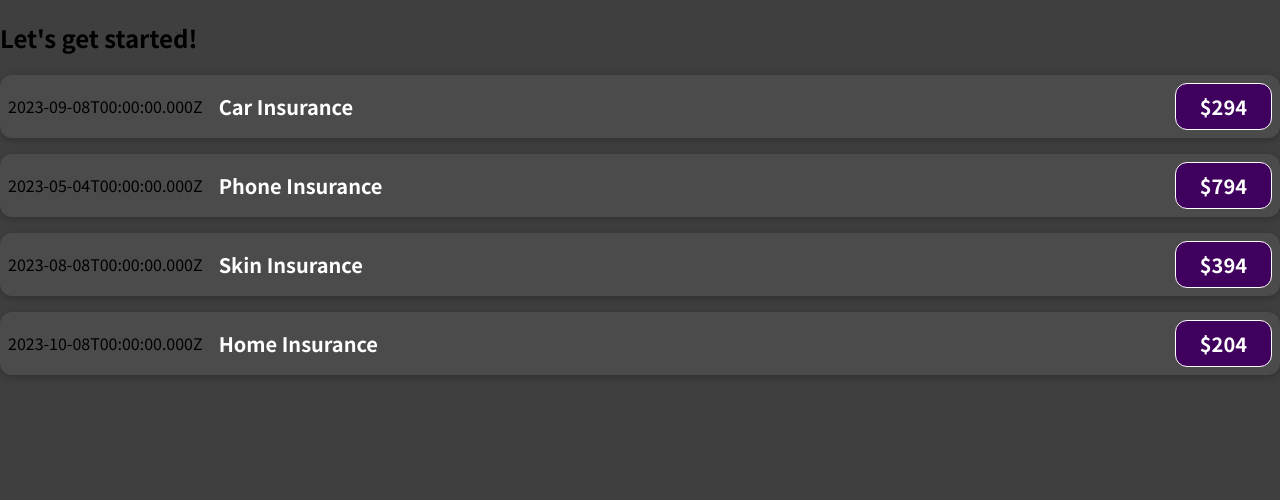
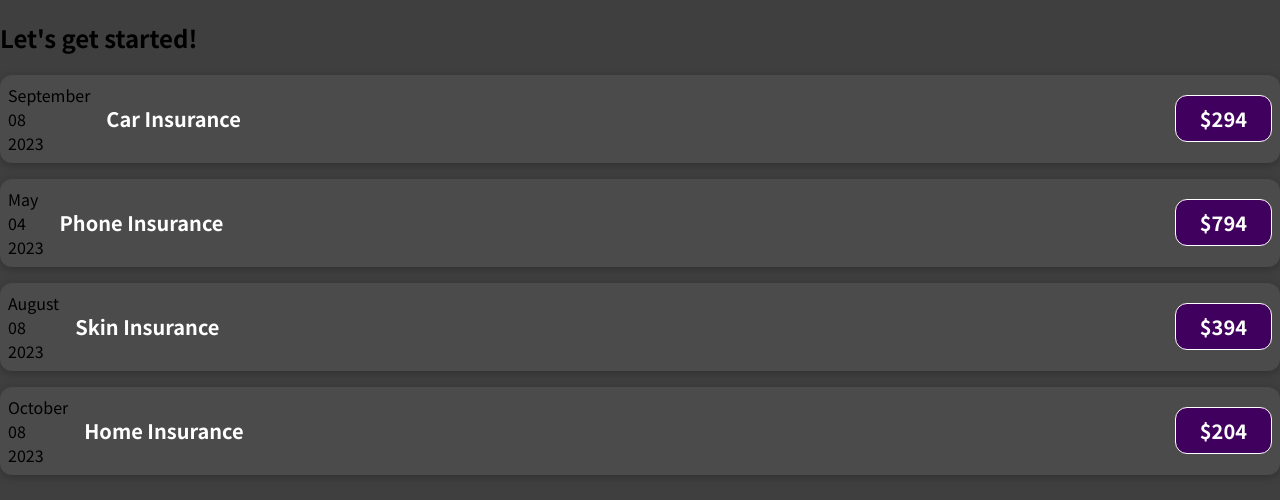
Before and after one commit to oriankeith002/React_projects, a JavaScript app in the folder expense_tracker/: page / in a window 1280 px wide. Shown: the top 500 px of the page. Built offline with nearby package versions, Linux system fonts and the light colour scheme.

Commit message:
Designing the date with Javascript

```diff
--- a/expense_tracker/src/components/ExpenseItem.js
+++ b/expense_tracker/src/components/ExpenseItem.js
@@ -1,10 +1,20 @@
 import './ExpenseItem.css';
 
 function ExpenseItem(props) {
+    //this is purely javascript
+    const month = props.date.toLocaleString('en-US',{month:'long'});
+    const year = props.date.toLocaleString('en-US', {day:'2-digit'});
+    const day = props.date.getFullYear();
+
 
     return (
         <div className="expense-item">
-            <div>{props.date.toISOString()}</div>
+            <div>
+                <div>{month}</div>
+                <div>{year}</div>
+                <div>{day}</div>
+            </div>
+
             <div className="expense-item__description">
                 <h2>{props.title}</h2>
                 <div className="expense-item__price">${props.amount}</div>
```
